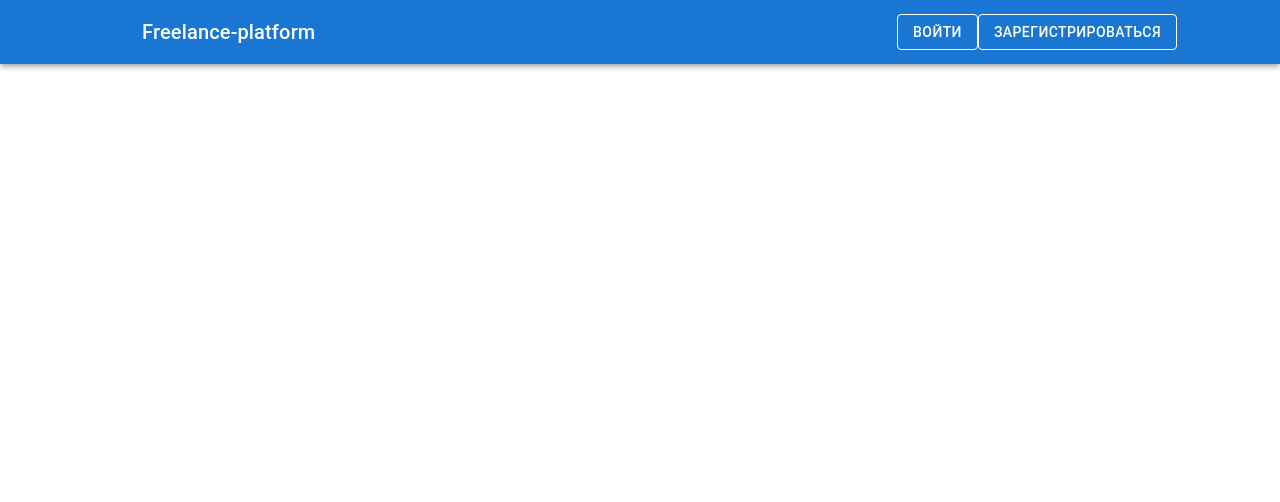
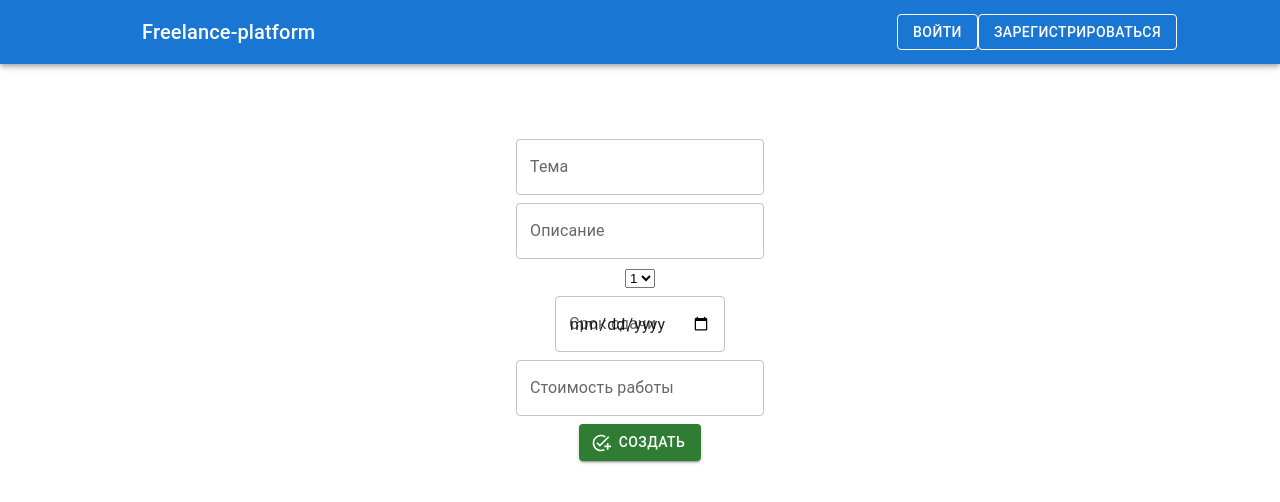
Before and after one commit to Simbaleon/SiPI_LSDP, a React (Create React App) app in the folder src/main/webapp/lsdp-frontend/: page /orders/create in a window 1280 px wide. Shown: the top 502 px of the page. Built offline with nearby package versions, Linux system fonts and the light colour scheme.

Commit message:
добавлена форма создания заказа

```diff
--- a/src/main/webapp/lsdp-frontend/src/components/common/content/Content.js
+++ b/src/main/webapp/lsdp-frontend/src/components/common/content/Content.js
@@ -4,6 +4,7 @@ import AllOrders from "../../orders/Orders";
 import PersonalAccount from "../../user/personalAccount/PersonalAccount";
 import LoginPage from "../../user/loginPage/LoginPage";
 import RegistrationPage from "../../user/registrationPage/RegistrationPage";
+import CreateOrder from "../../orders/CreateOrder";
 
 function Content() {
     return (
@@ -13,6 +14,7 @@ function Content() {
                 <Route path="/orders" element={<AllOrders/>}/>
                 <Route path="/personalAccount" element={<PersonalAccount/>}/>
                 <Route path="/signUp" element={<RegistrationPage/>}/>
+                <Route path="/orders/create" element={<CreateOrder/>}/>
             </Routes>
         </div>
     )
--- /dev/null
+++ b/src/main/webapp/lsdp-frontend/src/components/orders/CreateOrder.js
@@ -0,0 +1,122 @@
+import {observer} from "mobx-react-lite";
+import {Button, Grid, TextField} from "@mui/material";
+import AddTaskIcon from '@mui/icons-material/AddTask';
+import {useFormik} from "formik";
+import * as yup from "yup";
+import SnackbarConstructor from "../common/snackbarConstructor/SnackbarConstructor";
+
+const CreateOrder = observer(() => {
+    const formik = useFormik({
+        initialValues: {
+            subject: "",
+            description: "",
+            orderType: "PROGRAMMING",
+            deadline: "",
+            price: ""
+        },
+        validateOnChange: true,
+        validationSchema: yup.object({
+            subject: yup.string()
+                .required("Это поле обязательно"),
+            description: yup.string()
+                .required("Это поле обязательно"),
+            orderType: yup.string()
+                .required("Это поле обязательно"),
+            deadline: yup.date()
+                .min(new Date(), "Некорректная дата сдачи работ")
+                .required("Это поле обязательно"),
+            price: yup.number()
+                .min(100, "Стоимость выполнения работы не может быть меньше 100 руб.")
+                .required("Это поле обязательно") //оно итак всегда будет заполнено))))
+        }),
+        onSubmit: (values => {
+            console.log(values.subject, values.description, values.orderType, values.deadline, values.price)
+            SnackbarConstructor("alertAfterCreatingOrder", "success", "Заказ успешно создан")
+        })
+    })
+
+    return (
+        <Grid
+            container
+            rowSpacing={1}
+            direction="column"
+            alignItems={"center"}
+            justifyContent={"center"}
+            style={{minHeight: '60vh'}}
+        >
+            <div id={"alertAfterCreatingOrder"} />
+            <Grid item xs={5}>
+                <TextField
+                    id="subject"
+                    name="subject"
+                    error={formik.errors.subject != null}
+                    helperText={formik.errors.subject}
+                    label="Тема"
+                    type={"text"}
+                    value={formik.values.subject}
+                    onChange={formik.handleChange}
+                />
+            </Grid>
+            <Grid item xs={5}>
+                <TextField
+                    id="description"
+                    name="description"
+                    error={formik.errors.description != null}
+                    helperText={formik.errors.description}
+                    label="Описание"
+                    type={"text"}
+                    value={formik.values.description}
+                    onChange={formik.handleChange}
+                />
+            </Grid>
+            <Grid item xs={5}>
+                <select
+                    id={"orderType"}
+                    name={"orderType"}
+                    value={formik.values.orderType}
+                    error={formik.errors.orderType != null}
+                    onChange={formik.handleChange}
+                >
+                    <option value={'1'}>1</option>
+                    <option value={'2'}>2</option>
+                </select>
+            </Grid>
+            <Grid item xs={5}>
+                <TextField
+                    id="deadline"
+                    name="deadline"
+                    error={formik.errors.deadline != null}
+                    helperText={formik.errors.deadline}
+                    label="Срок сдачи"
+                    type={"date"}
+                    value={formik.values.deadline}
+                    onChange={formik.handleChange}
+                />
+            </Grid>
+            <Grid item xs={5}>
+                <TextField
+                    id="price"
+                    name="price"
+                    error={formik.errors.price != null}
+                    helperText={formik.errors.price}
+                    label="Стоимость работы"
+                    type={"number"}
+                    value={formik.values.price}
+                    onChange={formik.handleChange}
+                />
+            </Grid>
+            <Grid item xs={12}>
+                <Button
+                    startIcon={<AddTaskIcon/>}
+                    variant={"contained"}
+                    color={"success"}
+                    onClick={formik.handleSubmit}
+                >
+                    Создать
+                </Button>
+            </Grid>
+        </Grid>
+    )
+})
+
+export default CreateOrder;
--- a/src/main/webapp/lsdp-frontend/src/components/user/personalAccount/PersonalAccount.js
+++ b/src/main/webapp/lsdp-frontend/src/components/user/personalAccount/PersonalAccount.js
@@ -1,9 +1,16 @@
 import {observer} from "mobx-react-lite";
+import {Button} from "@mui/material";
+import {useNavigate} from "react-router";
 
 const PersonalAccount = observer(() => {
+    const navigate = useNavigate()
     return (
         <div>
             <p>Здесь будет располагаться инфа о пользователе</p>
+            <h3>Заказы</h3>
+            <Button onClick={() => navigate("/orders/create")}>
+
+            </Button>
             <p>Здесь будет таблица с принятыми заказами с дрилдаунами</p>
         </div>
     )
--- a/src/main/webapp/lsdp-frontend/src/components/user/registrationPage/RegistrationPage.js
+++ b/src/main/webapp/lsdp-frontend/src/components/user/registrationPage/RegistrationPage.js
@@ -138,8 +138,6 @@ const RegistrationPage = observer(() => {
                     Зарегистрироваться
                 </Button>
             </Grid>
-            <Grid>
-            </Grid>
         </Grid>
     )
 })
```
